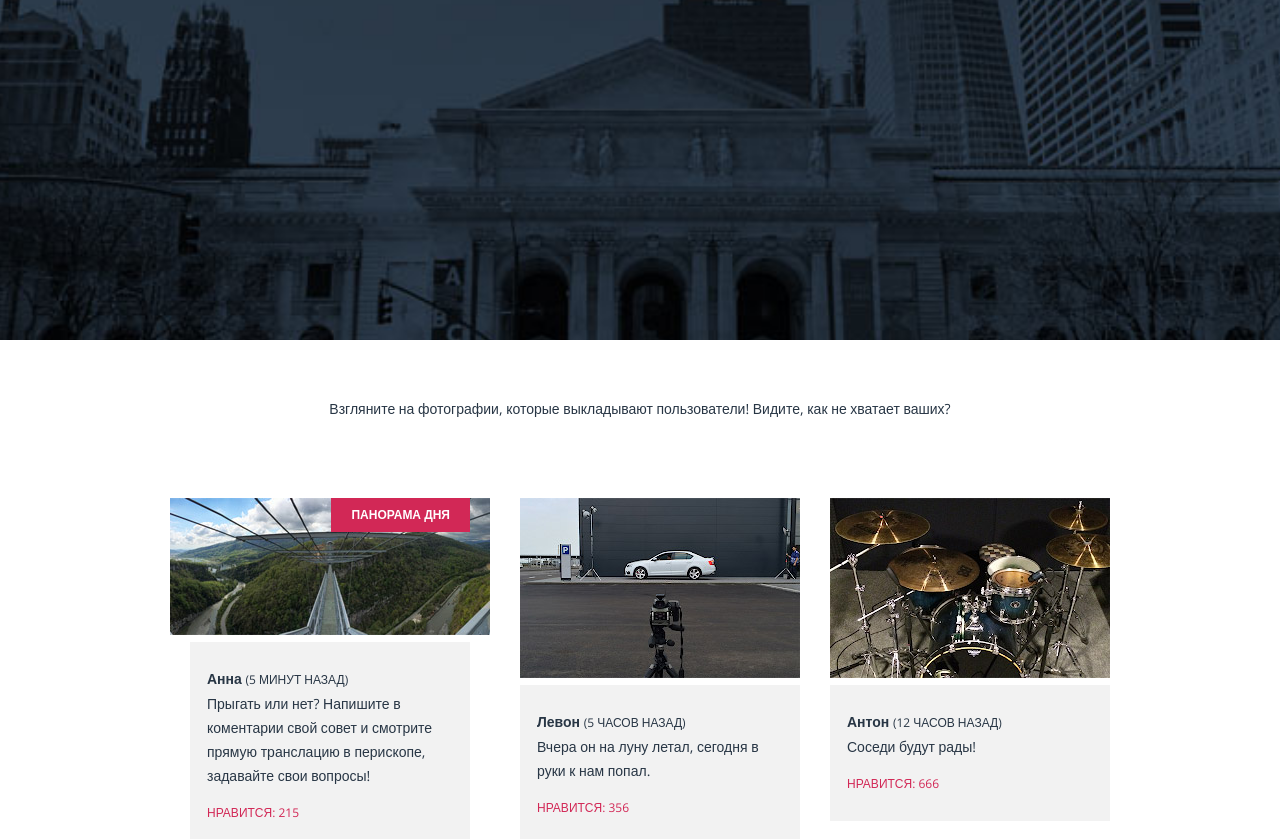
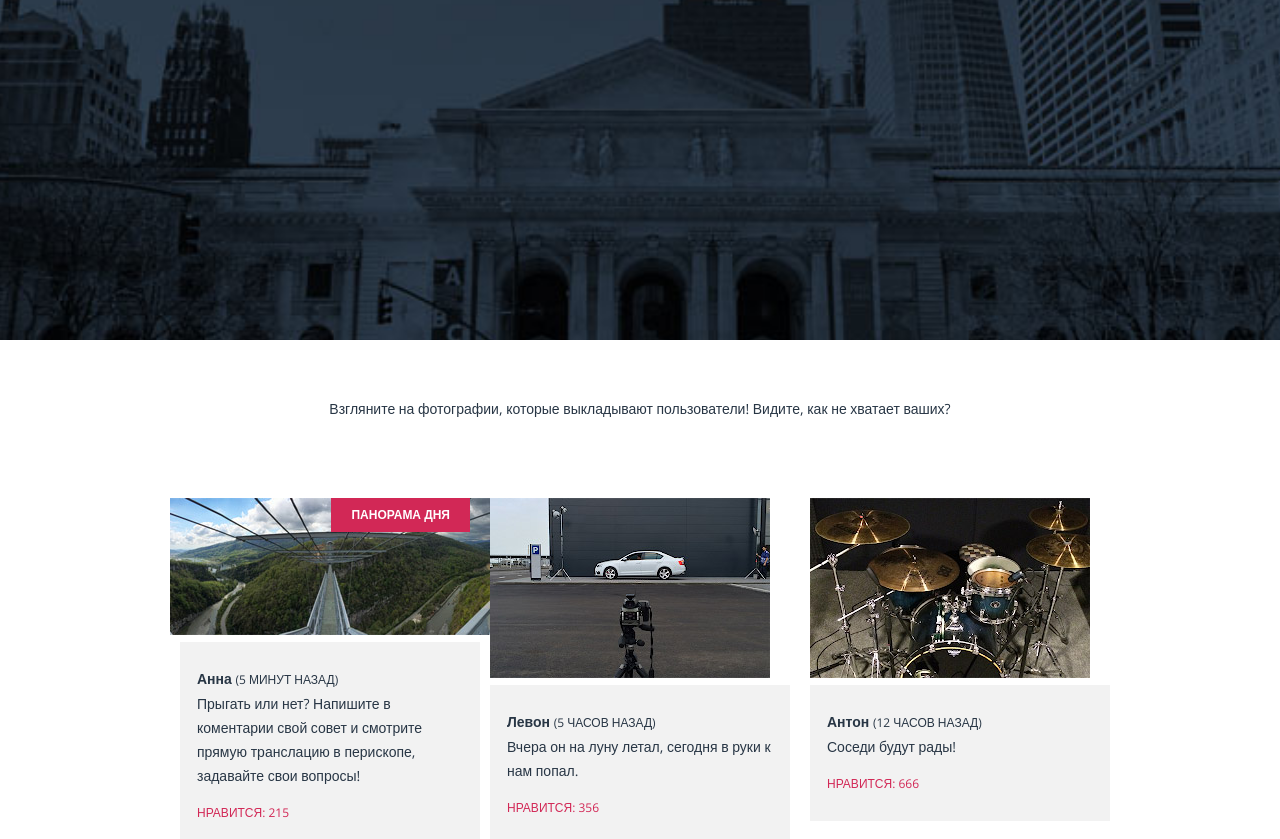
Before and after one commit to Marinarty/87903-pink, a website: page photo.html in a window 1280 px wide. Shown: the part 113-952 px from the top of the page. Drawn offline with nearby package versions, Linux system fonts and the light colour scheme; files that its build step writes are made by us from their sources.

Commit message:
правки по флексам

```diff
--- a/less/blocks/main-nav.less
+++ b/less/blocks/main-nav.less
@@ -1,5 +1,4 @@
 .main-nav {
-  background: rgba(29,38,49,.8);
   color: @white;
   margin: 0 auto;
 }
--- a/less/blocks/post.less
+++ b/less/blocks/post.less
@@ -45,8 +45,8 @@
 }
 
 .post__content {
+  width: 100%;
   background: @grey;
-  width: 246px;
   margin: 0 auto;
   display: block;
   font-size: 14px;
@@ -55,6 +55,7 @@
   padding-left: 17px;
   padding-right: 17px;
   padding-bottom: 25px;
+  box-sizing: border-box;
 }
 
 .post__author {
@@ -90,6 +91,7 @@
 
   .post__item {
     text-align: left;
+    width: 300px;
   }
 
 }
```
